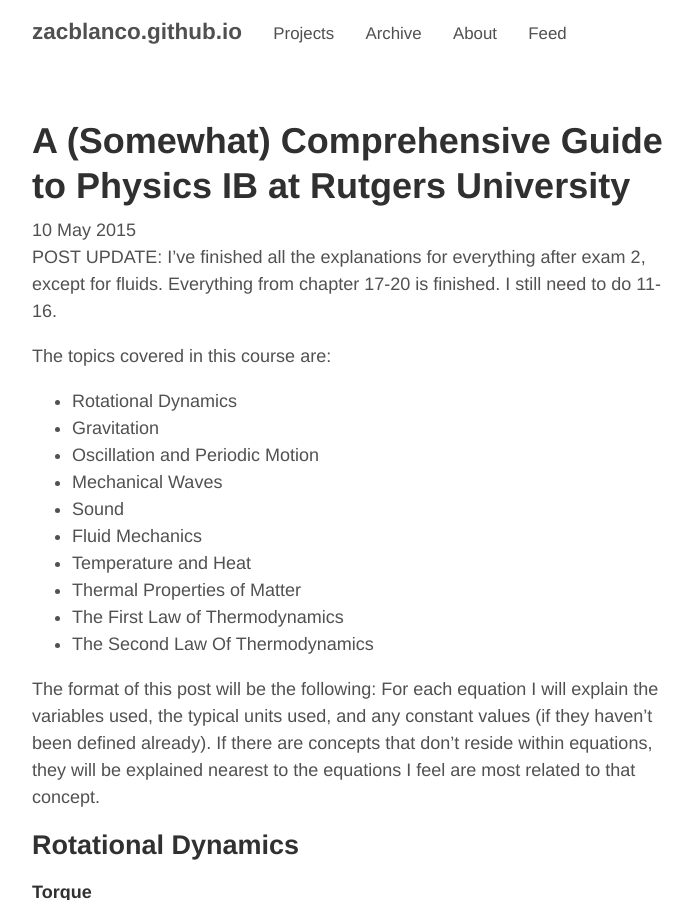
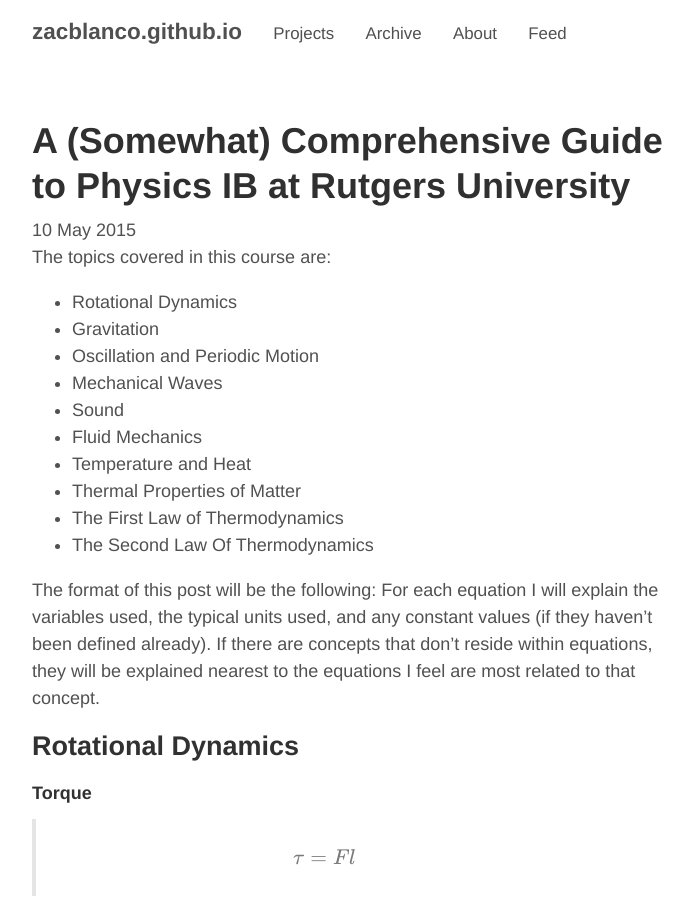
Before and after one commit to ZacBlanco/zacblanco.github.io, a Jekyll site: the page built from _posts/2015-05-10-physics-review.md, in a window 1280 px wide and 900 px high. Shown: the whole window, without its empty margins (284-977 px from the left). Built offline with Jekyll 4.4.1, drawn with Linux system fonts in a browser that asks for light colours; formulas are drawn with MathJax 3; comment, search, counter and statistics services are not loaded.

Commit message:
removed post update

```diff
--- a/_posts/2015-05-10-physics-review.md
+++ b/_posts/2015-05-10-physics-review.md
@@ -4,9 +4,6 @@
 tags: [physics, rutgers, spring 2015, ]
 Author: Zac Blanco
 ---
-
-POST UPDATE: I've finished all the explanations for everything after exam 2, except for fluids. Everything from chapter 17-20 is finished. I still need to do 11-16.
-
 
 The topics covered in this course are:
 
```
Also changed, not shown: 9 other files.
